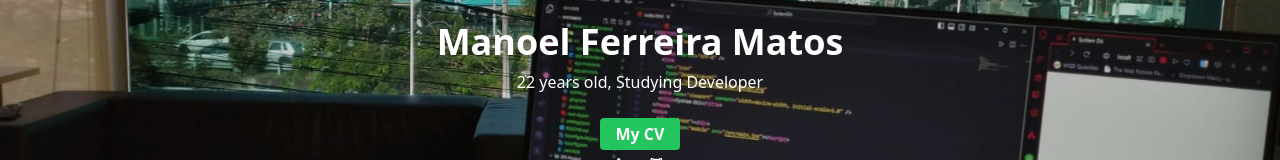
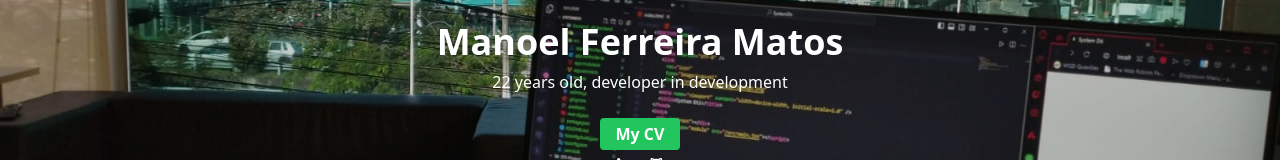
Before and after one commit to ManelFer/trabalho, a React (Create React App) app: page / in a window 1280 px wide. Shown: the part 181-341 px from the top of the page. Built offline with nearby package versions, Linux system fonts and the light colour scheme.

Commit message:
alteração
alteração no home

```diff
--- a/src/components/home/index.jsx
+++ b/src/components/home/index.jsx
@@ -17,7 +17,7 @@ function Home() {
           </h1>
           <span className="text-white font-medium">
             {" "}
-            22 years old, Studying Developer{" "}
+            22 years old, developer in development{" "}
           </span>
           <div className="pt-6">
             <button
```
